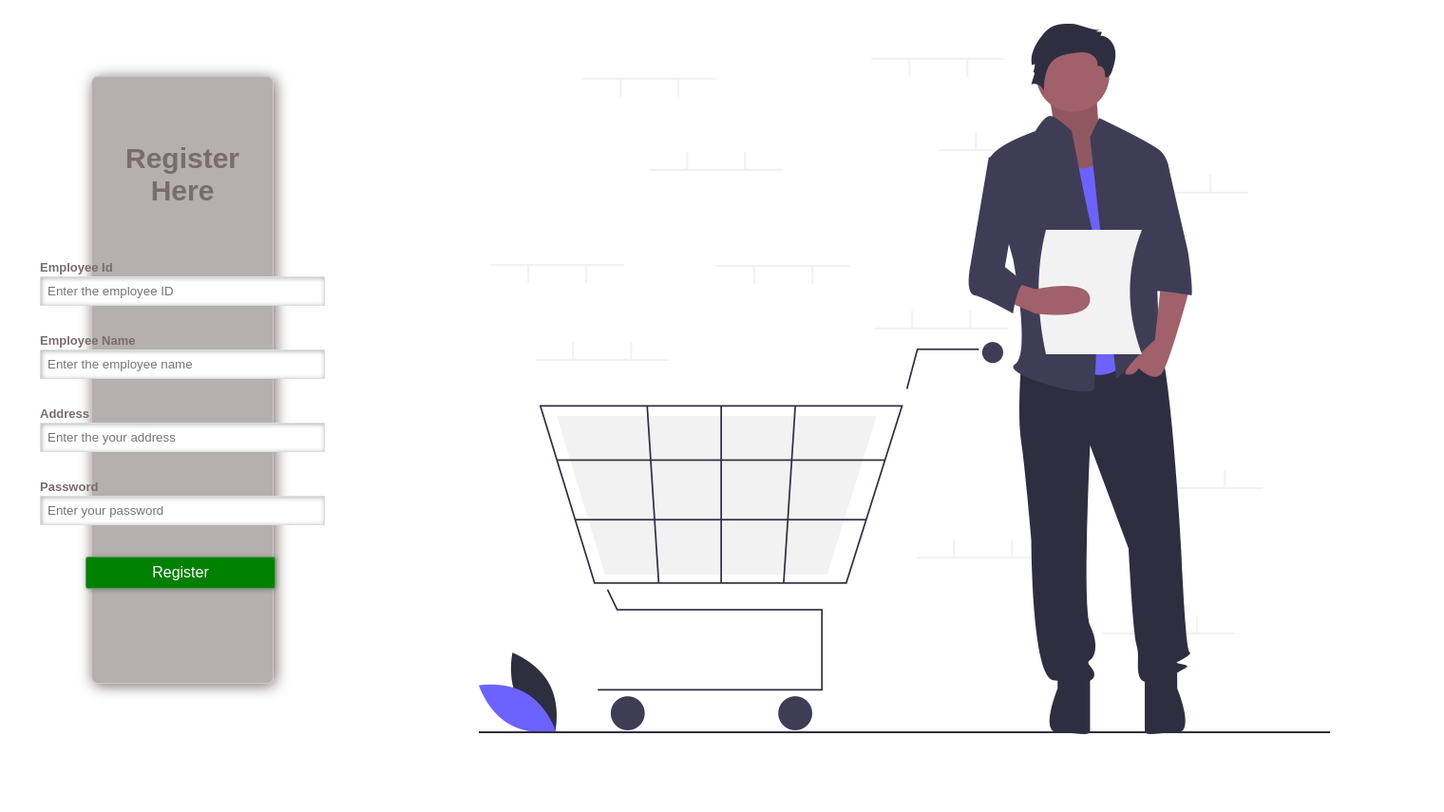
After one commit to carbonxx/Mall-Manager, a Flask app: template templates/register.html in a window 1520 px wide. The commit adds this page. Shown: the whole page at 95% size. Run offline with Flask 2, Linux system fonts and the light colour scheme; the template is opened without the code that fills it, so the values that code supplies are empty.

Commit message:
python main file added

```diff
--- /dev/null
+++ b/main.py
@@ -0,0 +1,109 @@
+from logging import debug
+from flask import Flask,render_template,request,session,redirect,url_for
+from flask_login.utils import login_required, logout_user
+from flask_sqlalchemy import SQLAlchemy
+from flask_login import UserMixin
+from werkzeug.security import generate_password_hash,check_password_hash
+from flask_login import login_user,logout_user,login_manager,LoginManager
+from flask_login import login_required,current_user
+
+
+# my db connection
+local_server=True # setting localserver
+app = Flask(__name__)
+app.secret_key="swathi"
+
+#this is for getting unique employee access
+login_manager=LoginManager(app)
+login_manager.login_view='login'
+
+@login_manager.user_loader
+def load_user(empid):
+    return Regisform.query.get(int(empid))
+
+
+
+#database name = cashandcarry
+
+#loading the db to main.py file
+#app.config['SQLALCHEMY_DATABASE_URL']='mysql://username:passwllord@localhost/databse_table_name'
+app.config['SQLALCHEMY_DATABASE_URI']='mysql://root:@localhost/cashandcarry'
+db=SQLAlchemy(app)
+
+
+#creating db models(tables)
+class test(db.Model):
+    id=db.Column(db.Integer,primary_key=True)
+    name=db.Column(db.String(100))
+    email=db.Column(db.String(100))
+
+class Regisform(UserMixin,db.Model):
+    E_id=db.Column(db.Integer,primary_key=True)
+    Ename=db.Column(db.String(50))
+    Eaddress=db.Column(db.String(100))
+    Epass=db.Column(db.String(1000))
+    def get_id(self):
+        return (self.E_id)
+
+
+@app.route('/',methods=['POST','GET'])
+def login():
+    if request.method=="POST":
+        EmployeeId=request.form.get('empid')
+        Password=request.form.get('epass')
+        user=Regisform.query.filter_by(E_id=EmployeeId).first()
+
+        if user and check_password_hash(user.Epass,Password):
+            login_user(user)
+            return redirect(url_for('home'))
+
+        else:
+            print('Invalid credentials')
+            return render_template('register.html')
+        # print(EmployeeId,Password)
+    return render_template('login.html')
+
+
+@app.route('/register',methods=['POST','GET'])
+def register():
+    # to get data from the form
+    if request.method=="POST":
+
+        EmployeeId=request.form.get('empid')
+        EmployeeName=request.form.get('empname')
+        Address=request.form.get('address')
+        Password=request.form.get('epass')
+  #     print(EmployeeId,EmployeeName, Address,Password)
+        user=Regisform.query.filter_by(E_id=EmployeeId).first()
+        if user:
+            print("Employee already exists")
+            return render_template('/login.html')
+        encpassword=generate_password_hash(Password)
+        new_user=db.engine.execute(f"INSERT INTO `Regisform`(`E_id`, `Ename`, `Eaddress`, `Epass`) VALUES ('{EmployeeId}','{EmployeeName}','{Address}','{encpassword}')")
+        # newuser=Regisform(E_id=EmployeeId,Ename=EmployeeName,Eaddress=Address,Epass=encpassword)
+        # db.session.add(newuser)
+        # db.session.commit()
+
+        return render_template('login.html')
+
+    return render_template('register.html')
+
+
+@app.route('/home')
+def home():
+    return render_template('home.html')
+
+
+
+
+
+app.run(debug=True)
+
+# @app.route('/test')
+# def test():
+#     return render_template('test.html')
+    # try:
+    #     test.query.all()
+    #     return 'db connected'
+    # except:
+    #     return 'not connected'
--- /dev/null
+++ b/static/register.css
@@ -0,0 +1,91 @@
+* {
+    padding: 0;
+    margin: 0;
+    font-family: Arial, Helvetica, sans-serif;
+    box-sizing: border-box;
+  }
+
+  html {
+    font-size: 62.5%;
+  }
+
+  /* body {
+    background-color: antiquewhite;
+  }
+   */
+  .container {
+    position: absolute;
+    height: 100vh;
+    width: 100%;
+    display: flex;
+    place-items: center;
+    align-items: center;
+    /* margin: 10rem auto 0rem auto; */
+  }
+
+  .leftside{
+      position: relative;
+      left: 0;
+      display: flex;
+      flex-direction: column;
+      justify-content: center;
+      place-items: center;
+      width: 50vw;
+      height: 100vh;
+      /* background-color: aquamarine; */
+  }
+  .register {
+    position: relative;
+    left: 0;
+    display: flex;
+    flex-direction: column;
+    justify-content: center;
+    place-items: center;
+    width: 50%;
+    height: 80vh;
+    background-color: rgb(150, 142, 142,.7);
+    font-size: 2rem;
+    border-radius: 0.7rem;
+    border: 0.1rem solid rgba(255, 255, 255, 0.3);
+    box-shadow: 0.2rem 0.2rem 1.5rem;
+    color: rgb(121, 108, 108);
+  }
+
+  .register h2 {
+    text-align: center;
+    top: 1rem;
+    padding: 1rem;
+  }
+
+  form#register {
+    margin: 4rem;
+  }
+
+  label {
+    font-size: 1.3rem;
+    font-weight: 600;
+  }
+
+  input#name {
+    width: 30rem;
+    border: 0.1rem solid #ddd;
+    outline: 0;
+    padding: 0.7rem;
+    background-color: #fff;
+    box-shadow: inset 0.1rem 0.1rem 0.5rem rgba(0, 0, 0, 0.3);
+  }
+
+  input#submit {
+    width: 20rem;
+    padding: 0.7rem;
+    font-size: 1.6rem;
+    font-weight: 300;
+    border-radius: 0.3rem;
+    background-color: green;
+    color: #fff;
+    cursor: pointer;
+    border: 0.1rem solid rgba(255, 255, 255, 0.3);
+    box-shadow: 0.1rem 0.1rem 0.5rem rgba(0, 0, 0, 0.3);
+    margin-top: 1rem;
+    margin-left: 4.8rem;
+  }
--- /dev/null
+++ b/templates/register.html
@@ -0,0 +1,51 @@
+<!DOCTYPE html>
+<html lang="en">
+
+<head>
+    <meta charset="UTF-8">
+    <meta http-equiv="X-UA-Compatible" content="IE=edge">
+    <meta name="viewport" content="width=device-width, initial-scale=1.0">
+    <title>Registration form</title>
+    <!-- <link rel="preconnect" href="https://fonts.googleapis.com"> -->
+    <!-- <link rel="preconnect" href="https://fonts.gstatic.com" crossorigin> -->
+    <!-- <link href="https://fonts.googleapis.com/css2?family=Source+Sans+Pro:wght@300&display=swap" rel="stylesheet"> -->
+    <link rel="stylesheet" href="static/register.css">
+</head>
+
+<body>
+    <div class="container">
+        <div class="leftside">
+            <div class="register">
+                <h2>Register Here</h2>
+                <form id="register" action="/register" method="POST">
+                    <label>Employee Id</label>
+                    <br>
+                    <input type="number" name="empid" id="name" placeholder="Enter the employee ID">
+                    <br><br>
+                    <label>Employee Name</label>
+                    <br>
+                    <input type="text" name="empname" id="name" placeholder="Enter the employee name">
+                    <br><br>
+                    <label>Address</label>
+                    <br>
+                    <input type="text" name="address" id="name" placeholder="Enter the your address">
+                    <br><br>
+                    <label>Password</label>
+                    <br>
+                    <input type="password" name="epass" id="name" placeholder="Enter your password">
+                    <br><br>
+                    <input type="submit" name="submit" value="Register" id="submit">
+                </form>
+            </div>
+        </div>
+
+        <!--end register-->
+
+        <div class="picture">
+           <img src="static/images/home.png" alt="image">
+       </div>
+    </div>
+    <!--end container-->
+</body>
+
+</html>
```
Also changed, not shown: css/register.css (deleted, +0 -67 lines), css/style.css (deleted, +0 -38 lines), register.html (deleted, +0 -61 lines), static/style.css (added, +50 -0 lines), templates/home.html (added, +12 -0 lines), templates/login.html (renamed from login.html, +7 -7 lines), templates/test.html (added, +12 -0 lines), static/images/home.png (added).
